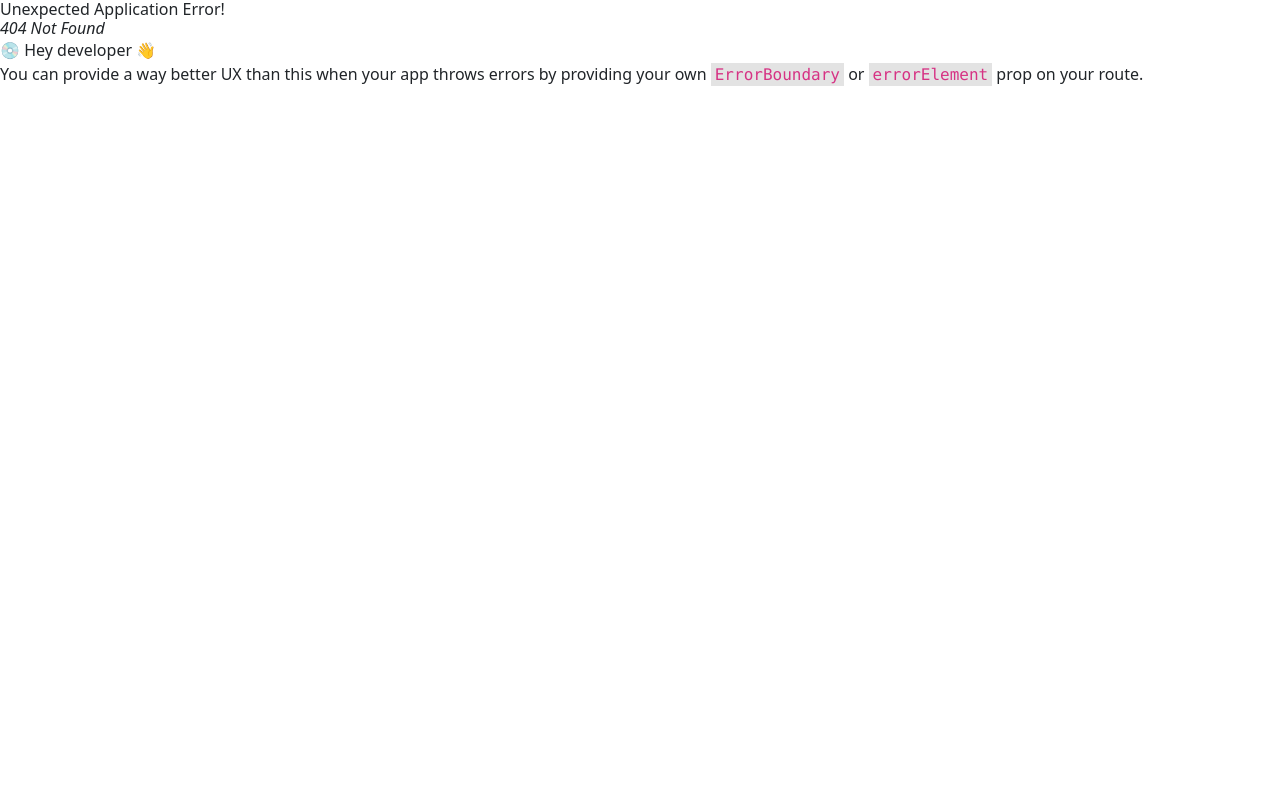
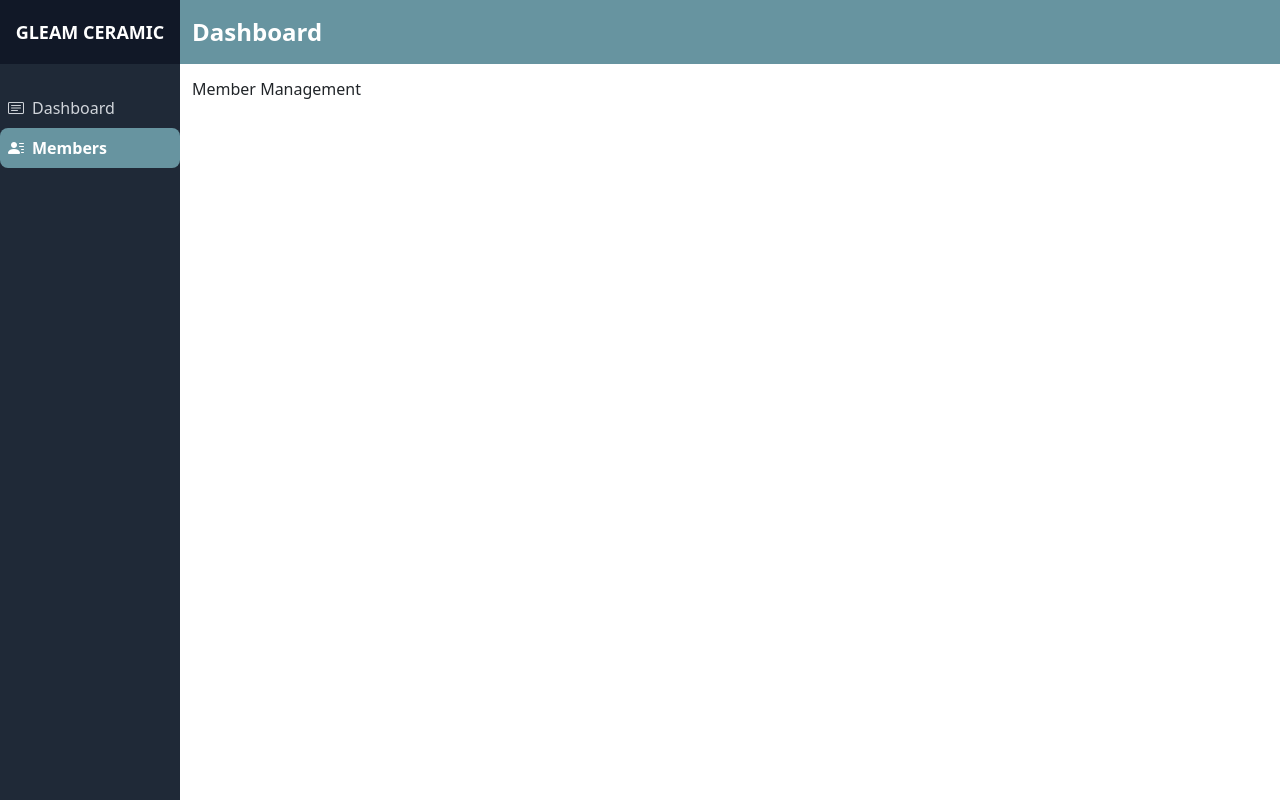
Before and after one commit to pramuddhika/CERAMIC-SHOP-PROJECT, a React (Vite) app in the folder client/: page /app/Member_Management in a window 1280 px wide. Before the commit this address had no page. Built offline with nearby package versions, Linux system fonts and the light colour scheme.

Commit message:
basic FE template build

```diff
--- a/client/index.html
+++ b/client/index.html
@@ -2,6 +2,8 @@
 <html lang="en">
   <head>
     <meta charset="UTF-8" />
+    <link rel="stylesheet" href="https://cdnjs.cloudflare.com/ajax/libs/bootstrap-icons/1.10.0/font/bootstrap-icons.min.css">
+
     <meta name="viewport" content="width=device-width, initial-scale=1.0" />
     <title>Ceramic</title>
   </head>
--- /dev/null
+++ b/client/src/app/UI/DashBoard.jsx
@@ -0,0 +1,9 @@
+const DashBoard = () => {
+  return (
+    <div>
+      <h1>Dashboard</h1>
+    </div>
+  );
+};
+
+export default DashBoard;
--- /dev/null
+++ b/client/src/app/UI/MemberManagment.jsx
@@ -0,0 +1,9 @@
+const MemberManagemnet = () => {
+    return (
+        <div>
+        <h1>Member Management</h1>
+        </div>
+    );
+};
+
+export default MemberManagemnet;
--- /dev/null
+++ b/client/src/app/layout/Layout.jsx
@@ -0,0 +1,25 @@
+import { Outlet } from "react-router-dom";
+import SideNav from "./sideNav";
+import TopBar from "./TopBar";
+import { useState } from "react";
+
+const Layout = () => {
+  const [activeTopic, setActiveTopic] = useState("Dashboard");
+    return (
+      <div className="flex h-screen">
+        <div className="fixed w-[180px]">
+        <SideNav setActiveTopic={setActiveTopic} />
+        </div>
+        <div className="flex flex-col w-calc ml-[180px]">
+          <div className="fixed w-full mb-10">
+          <TopBar topic={activeTopic} />
+          </div>
+          <div className="overflow-auto mt-20 pl-3">
+            <Outlet />
+          </div>
+        </div>
+      </div>
+    );
+  };
+
+export default Layout;
--- /dev/null
+++ b/client/src/app/layout/SideNav.jsx
@@ -0,0 +1,56 @@
+import { Link, useLocation } from "react-router-dom";
+import PropTypes from "prop-types";
+
+const SideNav = ({setActiveTopic}) => {
+  const location = useLocation();
+
+  const NavItem = ({ to, Icon,topic, label }) => {
+    const isActive = location.pathname === to;
+    NavItem.propTypes = {
+      to: PropTypes.string.isRequired,
+      Icon: PropTypes.elementType.isRequired,
+      label: PropTypes.string.isRequired,
+      topic: PropTypes.string.isRequired,
+    };
+
+    return (
+      <Link to={to} onClick={() => setActiveTopic(topic)}>
+        <div
+          className={`flex pl-7 gap-2 items-center hover:text-white hover:bg-text-primary rounded-lg p-2 cursor-pointer
+            ${isActive ? "text-white bg-main font-bold" : "text-gray-300"}`}
+        >
+          <Icon className="h-6 w-6" />
+          <p className="flex items-center">{label}</p>
+        </div>
+      </Link>
+    );
+  };
+
+  return (
+    <div className="flex h-screen">
+      <div className="w-[180px] bg-gray-800">
+        <div className="flex items-center justify-center h-16 bg-gray-900 mb-4">
+          <h1 className="text-white font-bold text-lg">GLEAM CERAMIC</h1>
+        </div>
+        <NavItem
+          to="/app/dashboard"
+          Icon={() => <i className="bi bi-card-text"></i>}
+          label="Dashboard"
+          topic="Dashboard"
+        />
+        <NavItem
+          to="/app/Member_Management"
+          Icon={() => <i className="bi bi-person-lines-fill"></i>}
+          label="Members"
+          topic="Member Management"
+        />
+      </div>
+    </div>
+  );
+};
+
+SideNav.propTypes = {
+  setActiveTopic: PropTypes.func.isRequired,
+};
+
+export default SideNav;
--- /dev/null
+++ b/client/src/app/layout/TopBar.jsx
@@ -0,0 +1,14 @@
+import PropTypes from 'prop-types';
+
+const TopBar = ({topic}) => {
+  return (
+      <div className="bg-main w-full">
+      <p className="pt-3 pb-3 pl-3 text-2xl font-bold text-white">{topic}</p>
+    </div>
+  );
+}
+
+TopBar.propTypes = {
+  topic: PropTypes.string
+};
+export default TopBar;
```
Also changed, not shown: client/src/routers/privateRoutes.jsx (+10 -2 lines), client/src/app/test.jsx (added).
